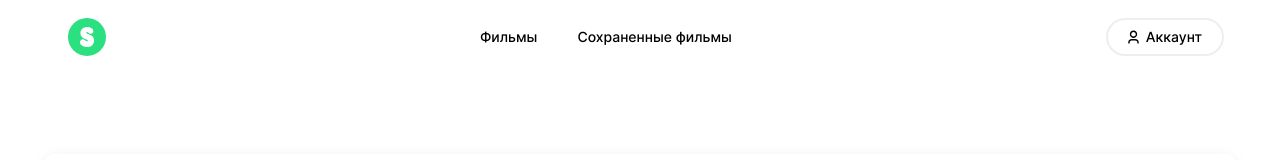
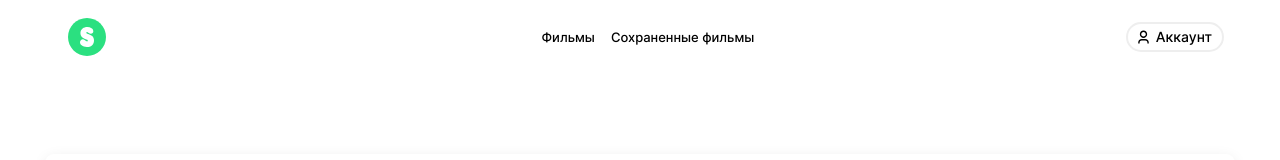
Before and after one commit to Olga-Sotula/movies-explorer-frontend, a React (Create React App) app: page /movies in a window 1280 px wide. Shown: the top 160 px of the page. Built offline with nearby package versions, Linux system fonts and the light colour scheme.

Commit message:
fix: styled NavMenu by figma

```diff
--- a/src/components/Button/Button.css
+++ b/src/components/Button/Button.css
@@ -29,8 +29,16 @@
   line-height: 18px;
 }
 
+.button_type_nav-movies {
+  padding: 8px 8px;
+  color: var(--primary-color);
+  font-weight: 500;
+  font-size: 13px;
+  line-height: 18px;
+}
+
 .button_type_account {
-  padding: 8px 0;
+  padding: 0;
 }
 
 .button_type_else {
--- a/src/components/NavMenu/NavMenu.css
+++ b/src/components/NavMenu/NavMenu.css
@@ -1,8 +1,8 @@
 .nav-menu {
   margin: 0;
+  margin-left: 64px;
   padding: 0;
   display: flex;
-
   gap: 25px;
 }
 
@@ -11,10 +11,7 @@
   padding: 0;
   list-style: none;
   display: flex;
-}
 
-.nav-menu__list_type_movies {
-  gap: 10px;
 }
 
 @media (max-width: 800px) {
--- a/src/components/NavMenu/NavMenu.js
+++ b/src/components/NavMenu/NavMenu.js
@@ -12,14 +12,14 @@ const NavMenu = () => {
       <ul className='nav-menu__list nav-menu__list_movies'>
         <li>
           <Link to="/movies">
-            <Button modificator="button_type_nav-menu">
+            <Button modificator="button_type_nav-movies">
               Фильмы
             </Button>
           </Link>
         </li>
         <li>
           <Link to="/saved-movies">
-            <Button modificator="button_type_nav-menu">
+            <Button modificator="button_type_nav-movies">
               Сохраненные фильмы
             </Button>
           </Link>
--- a/src/components/NavProfile/NavProfile.css
+++ b/src/components/NavProfile/NavProfile.css
@@ -1,5 +1,5 @@
 .nav-profile {
-  padding: 0 20px;
+  padding: 4px 10px;
   box-sizing: border-box;
   display: flex;
   flex-direction: row;
```
